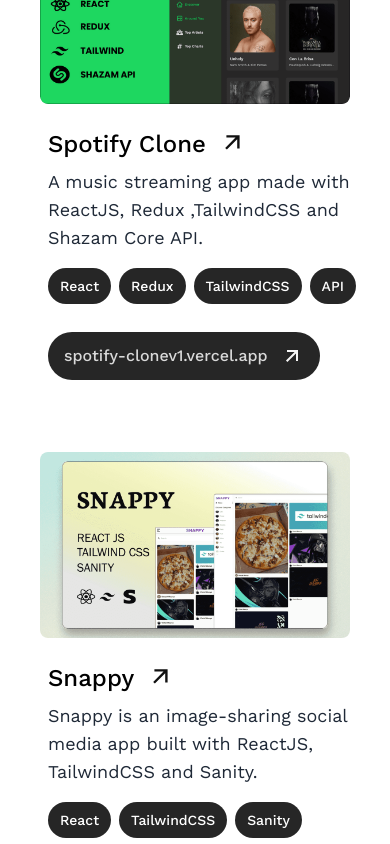
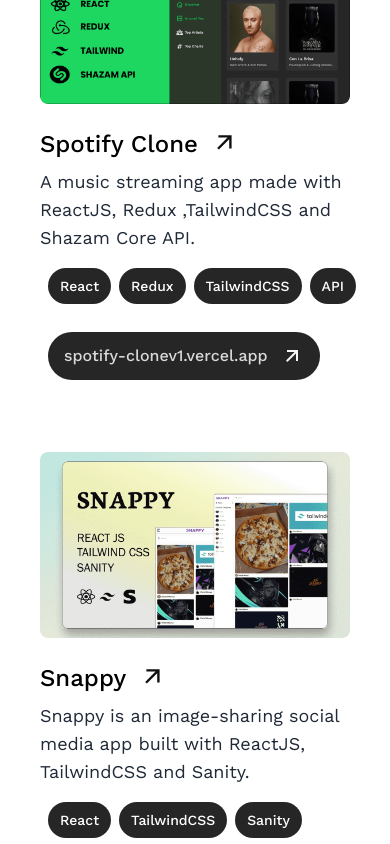
Before and after one commit to v1shalm/Vishal-portfolio, a Next.js app: page / in a window 390 px wide. Shown: the part 920-1764 px from the top of the page. Built offline with nearby package versions, Linux system fonts and the light colour scheme; no server answers.

Commit message:
adjusted small screen

```diff
--- a/components/Projects.jsx
+++ b/components/Projects.jsx
@@ -27,7 +27,7 @@
 									alt={projects.title}
 								/>
 							</div>
-							<div className=" pl-2 mt-6">
+							<div className=" lg:pl-2 pl-0 mt-6">
 								<Link
 									href={item.link}
 									className="cursor-pointer hover:underline underline-offset-4"
```
